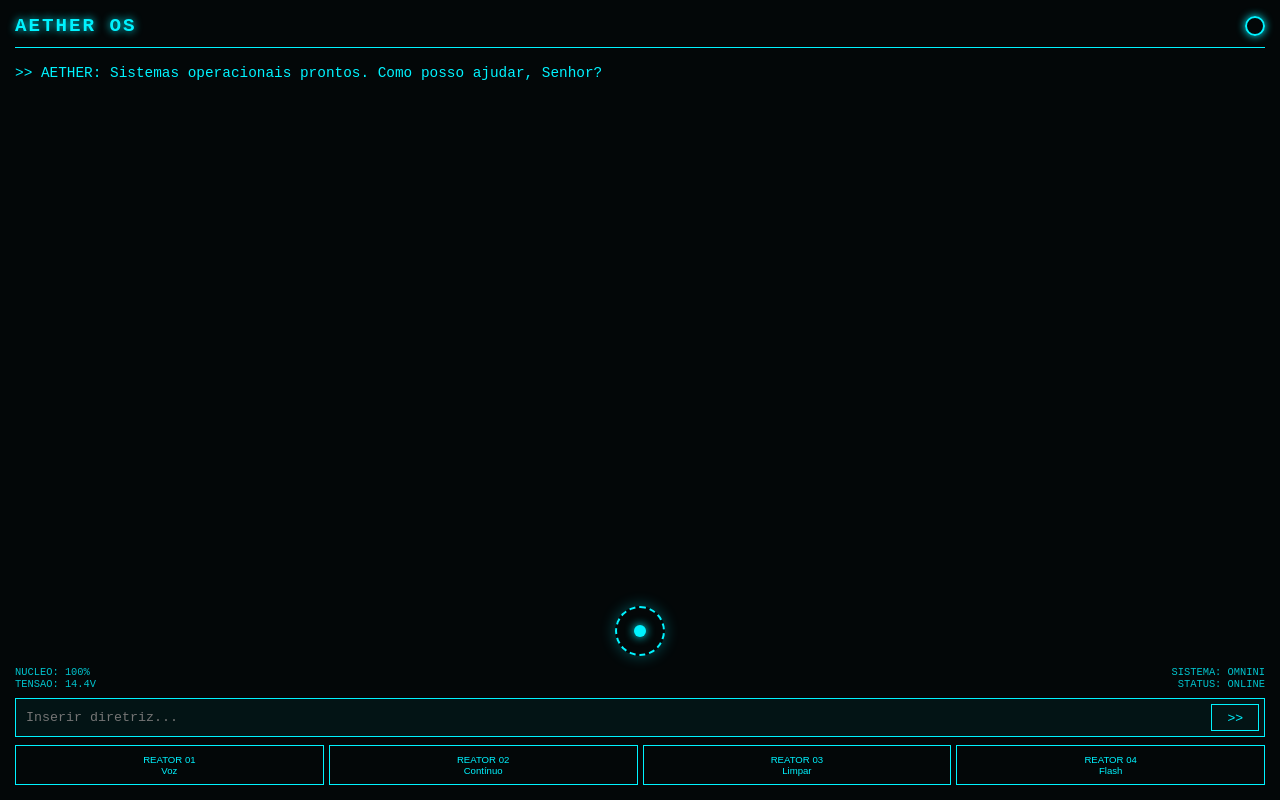
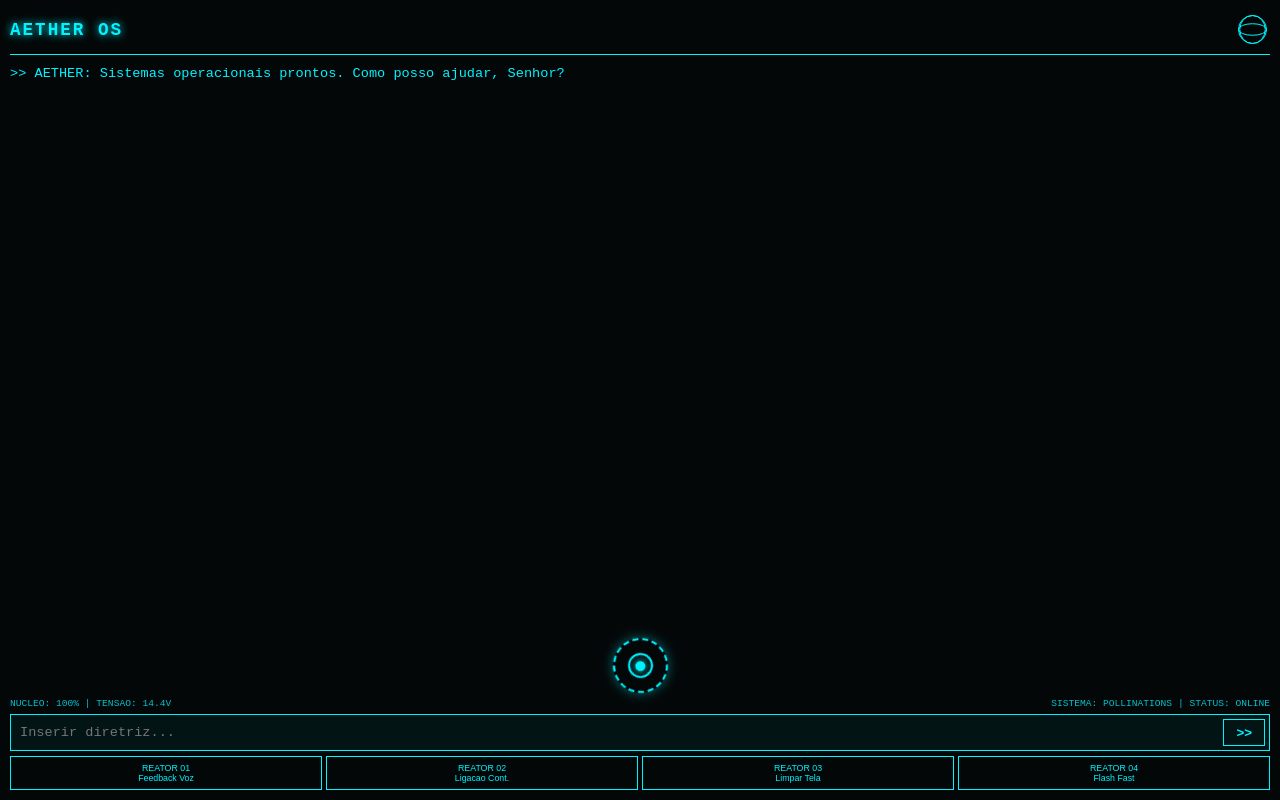
Before and after one commit to danisantosrocha188-commits/Meu-site, a website: page index.html in a window 1280 px wide. Drawn offline with Linux system fonts and the light colour scheme.

Commit message:
Update index.html

```diff
--- a/index.html
+++ b/index.html
@@ -2,12 +2,12 @@
 <html lang="pt-BR">
 <head>
     <meta charset="UTF-8">
-    <meta name="viewport" content="width=device-width, initial-scale=1.0">
+    <meta name="viewport" content="width=device-width, initial-scale=1.0, maximum-scale=1.0, user-scalable=no">
     <title>AETHER OS</title>
     <style>
         :root {
+            --main-color: #00f3ff;
             --bg-color: #030708;
-            --main-color: #00f3ff;
             --err-color: #ff0055;
             --font-mono: 'Courier New', Courier, monospace;
         }
@@ -27,45 +27,47 @@
             display: flex;
             flex-direction: column;
             justify-content: space-between;
+            padding: 10px;
             overflow: hidden;
-            padding: 15px;
         }
 
+        /* CABEÇALHO COM O GLOBO HOLOGRÁFICO (Canvas 3D) */
         header {
             display: flex;
             justify-content: space-between;
             align-items: center;
             border-bottom: 1px solid var(--main-color);
-            padding-bottom: 10px;
+            padding-bottom: 5px;
+            height: 45px;
         }
 
         .logo {
-            font-size: 1.2rem;
+            font-size: 1.1rem;
             font-weight: bold;
             letter-spacing: 2px;
             text-shadow: 0 0 8px var(--main-color);
         }
 
-        .arc-reactor-small {
-            width: 20px;
-            height: 20px;
-            border: 2px solid var(--main-color);
+        #globoCanvas {
+            width: 35px;
+            height: 35px;
             border-radius: 50%;
-            box-shadow: 0 0 8px var(--main-color);
         }
 
+        /* ÁREA DE MENSAGENS (CHAT) */
         #chat-container {
             flex: 1;
             overflow-y: auto;
-            margin: 15px 0;
+            margin: 10px 0;
             display: flex;
             flex-direction: column;
-            gap: 10px;
+            gap: 8px;
+            padding-right: 5px;
         }
 
         .mensagem {
-            font-size: 0.9rem;
-            line-height: 1.4;
+            font-size: 0.85rem;
+            line-height: 1.3;
             word-break: break-word;
         }
 
@@ -74,45 +76,74 @@
             text-shadow: 0 0 5px var(--err-color);
         }
 
+        /* REATOR CENTRAL COM ANIMAÇÃO GIRATÓRIA */
         .center-reactor {
             display: flex;
             justify-content: center;
             align-items: center;
-            margin: 10px 0;
+            margin: 5px 0;
         }
 
-        .core {
-            width: 50px;
-            height: 50px;
+        .core-outer {
+            width: 55px;
+            height: 55px;
             border: 2px dashed var(--main-color);
             border-radius: 50%;
             display: flex;
             justify-content: center;
             align-items: center;
-            box-shadow: 0 0 15px rgba(0, 243, 255, 0.3);
+            box-shadow: 0 0 12px rgba(0, 243, 255, 0.4);
+            animation: spin 6s linear infinite;
+        }
+
+        .core-inner {
+            width: 25px;
+            height: 25px;
+            border: 2px solid var(--main-color);
+            border-radius: 50%;
+            display: flex;
+            justify-content: center;
+            align-items: center;
+            animation: spin-reverse 3s linear infinite;
         }
 
         .core-dot {
-            width: 12px;
-            height: 12px;
+            width: 10px;
+            height: 10px;
             background-color: var(--main-color);
             border-radius: 50%;
             box-shadow: 0 0 10px var(--main-color);
         }
 
+        @keyframes spin {
+            100% { transform: rotate(360deg); }
+        }
+
+        @keyframes spin-reverse {
+            100% { transform: rotate(-360deg); }
+        }
+
+        /* STATUS */
         .stats {
             display: flex;
             justify-content: space-between;
-            font-size: 0.65rem;
+            font-size: 0.6rem;
             opacity: 0.8;
-            margin-bottom: 8px;
+            margin-bottom: 5px;
+        }
+
+        /* ÁREA DE INPUT E BOTÕES */
+        .controls-wrapper {
+            display: flex;
+            flex-direction: column;
+            gap: 5px;
         }
 
         .input-area {
             display: flex;
             gap: 5px;
             border: 1px solid var(--main-color);
-            padding: 5px;
+            padding: 4px;
             background: rgba(0, 243, 255, 0.05);
         }
 
@@ -124,29 +155,30 @@
             font-family: var(--font-mono);
             outline: none;
             padding: 5px;
+            font-size: 0.85rem;
         }
 
         button.btn-send {
             background: transparent;
             border: 1px solid var(--main-color);
             color: var(--main-color);
-            padding: 5px 15px;
+            padding: 5px 12px;
             cursor: pointer;
+            font-weight: bold;
         }
 
         .reatores-grid {
             display: grid;
             grid-template-columns: repeat(4, 1fr);
-            gap: 5px;
-            margin-top: 8px;
+            gap: 4px;
         }
 
         .btn-reator {
             background: transparent;
             border: 1px solid var(--main-color);
             color: var(--main-color);
-            font-size: 0.6rem;
-            padding: 8px 2px;
+            font-size: 0.55rem;
+            padding: 6px 2px;
             text-align: center;
             cursor: pointer;
         }
@@ -162,7 +194,7 @@
 
     <header>
         <div class="logo">AETHER OS</div>
-        <div class="arc-reactor-small"></div>
+        <canvas id="globoCanvas"></canvas>
     </header>
 
     <div id="chat-container">
@@ -170,33 +202,69 @@
     </div>
 
     <div class="center-reactor">
-        <div class="core">
+        <div class="core-outer">
+            <div class="core-inner">
                 <div class="core-dot"></div>
+            </div>
         </div>
     </div>
 
     <div class="stats">
-        <div>NUCLEO: 100%<br>TENSAO: 14.4V</div>
-        <div style="text-align: right;">SISTEMA: OMNINI<br>STATUS: ONLINE</div>
+        <div>NUCLEO: 100% | TENSAO: 14.4V</div>
+        <div style="text-align: right;">SISTEMA: POLLINATIONS | STATUS: ONLINE</div>
     </div>
 
+    <div class="controls-wrapper">
         <div class="input-area">
             <input type="text" id="userInput" placeholder="Inserir diretriz..." onkeypress="handleKeyPress(event)">
             <button class="btn-send" onclick="enviarMensagem()">>></button>
         </div>
 
         <div class="reatores-grid">
-        <button class="btn-reator" id="reator-1" onclick="toggleReator(1)">REATOR 01<br>Voz</button>
-        <button class="btn-reator" id="reator-2" onclick="toggleReator(2)">REATOR 02<br>Contínuo</button>
-        <button class="btn-reator" id="reator-3" onclick="toggleReator(3)">REATOR 03<br>Limpar</button>
-        <button class="btn-reator" id="reator-4" onclick="toggleReator(4)">REATOR 04<br>Flash</button>
+            <button class="btn-reator" id="reator-1" onclick="toggleReator(1)">REATOR 01<br>Feedback Voz</button>
+            <button class="btn-reator" id="reator-2" onclick="toggleReator(2)">REATOR 02<br>Ligacao Cont.</button>
+            <button class="btn-reator" id="reator-3" onclick="toggleReator(3)">REATOR 03<br>Limpar Tela</button>
+            <button class="btn-reator" id="reator-4" onclick="toggleReator(4)">REATOR 04<br>Flash Fast</button>
+        </div>
     </div>
 
     <script>
-        const API_URL = "https://meu-site-hs72.onrender.com/chat";
         let lanternaTrack = null;
-        let estado = { vozAtiva: false, ligacaoContinua: false };
 
+        // 1. GLOBO HOLOGRÁFICO EM CANVAS
+        const canvas = document.getElementById('globoCanvas');
+        const ctx = canvas.getContext('2d');
+        canvas.width = 35;
+        canvas.height = 35;
+        let angle = 0;
+
+        function drawGlobo() {
+            ctx.clearRect(0, 0, canvas.width, canvas.height);
+            const cx = canvas.width / 2;
+            const cy = canvas.height / 2;
+            const r = 14;
+
+            ctx.strokeStyle = '#00f3ff';
+            ctx.lineWidth = 1;
+
+            ctx.beginPath();
+            ctx.arc(cx, cy, r, 0, Math.PI * 2);
+            ctx.stroke();
+
+            ctx.beginPath();
+            ctx.ellipse(cx, cy, r * Math.abs(Math.cos(angle)), r, 0, 0, Math.PI * 2);
+            ctx.stroke();
+
+            ctx.beginPath();
+            ctx.ellipse(cx, cy, r, r * Math.abs(Math.sin(angle)), 0, 0, Math.PI * 2);
+            ctx.stroke();
+
+            angle += 0.03;
+            requestAnimationFrame(drawGlobo);
+        }
+        drawGlobo();
+
+        // 2. SISTEMA DE CHAT COM POLLINATIONS AI
         function adicionarMensagem(autor, texto, erro = false) {
             const container = document.getElementById('chat-container');
             const div = document.createElement('div');
@@ -215,20 +283,17 @@
             input.value = '';
 
             try {
-                const response = await fetch(API_URL, {
-                    method: 'POST',
-                    headers: { 'Content-Type': 'application/json' },
-                    body: JSON.stringify({ message: texto })
-                });
+                const prompt = encodeURIComponent(`Você é o AETHER OS, assistente futurista do criador Daniel Santos. Responda de forma direta e curta como IA de Jarvis. Pergunta: ${texto}`);
+                const response = await fetch(`https://text.pollinations.ai/${prompt}`);
+                const reply = await response.text();
 
-                const data = await response.json();
-                if (data.reply) {
-                    adicionarMensagem('AETHER', data.reply);
+                if (reply) {
+                    adicionarMensagem('AETHER', reply);
                 } else {
-                    adicionarMensagem('AETHER', 'Erro no Gemini.', true);
+                    adicionarMensagem('AETHER', 'Resposta vazia do sistema.', true);
                 }
             } catch (err) {
-                adicionarMensagem('AETHER', 'Falha na conexão com o servidor.', true);
+                adicionarMensagem('AETHER', 'Falha ao conectar na rede.', true);
             }
         }
 
@@ -236,6 +301,7 @@
             if (e.key === 'Enter') enviarMensagem();
         }
 
+        // 3. REATORES (INCLUINDO FLASH REAL E LIMPEZA DE TELA)
         async function toggleReator(n) {
             const btn = document.getElementById('reator-' + n);
             if (!btn) return;
@@ -244,10 +310,10 @@
 
             switch (n) {
                 case 1:
-                    estado.vozAtiva = ativo;
+                    adicionarMensagem('AETHER', ativo ? 'Feedback por voz preparado.' : 'Voz desativada.');
                     break;
                 case 2:
-                    estado.ligacaoContinua = ativo;
+                    adicionarMensagem('AETHER', ativo ? 'Modo de escuta contínua ativado.' : 'Modo contínuo desligado.');
                     break;
                 case 3:
                     document.getElementById('chat-container').innerHTML = '';
@@ -264,16 +330,14 @@
                             const capabilities = lanternaTrack.getCapabilities();
 
                             if (capabilities.torch) {
-                                await lanternaTrack.applyConstraints({
-                                    advanced: [{ torch: true }]
-                                });
+                                await lanternaTrack.applyConstraints({ advanced: [{ torch: true }] });
                                 adicionarMensagem('AETHER', 'Sistemas iluminadores ativados, Senhor.');
                             } else {
-                                adicionarMensagem('AETHER', 'Dispositivo não possui suporte a flash/lanterna.', true);
+                                adicionarMensagem('AETHER', 'Dispositivo sem suporte a iluminação LED.', true);
                                 btn.classList.remove('ativo');
                             }
                         } catch (err) {
-                            adicionarMensagem('AETHER', 'Permissão negada para acessar o Flash.', true);
+                            adicionarMensagem('AETHER', 'Permissão de câmera negada.', true);
                             btn.classList.remove('ativo');
                         }
                     } else {
```
Lines whose indentation alone changed are shown as unchanged.
